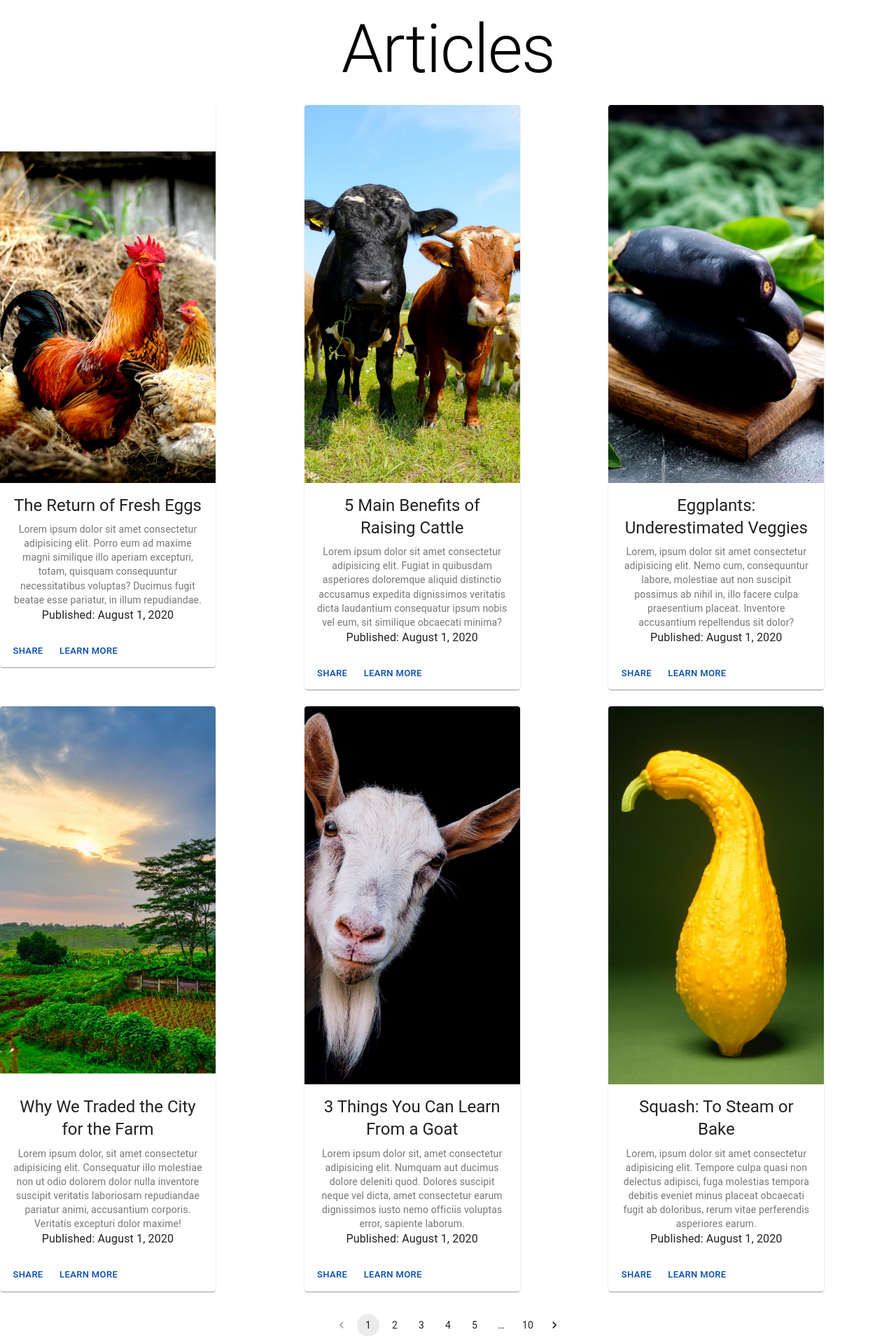
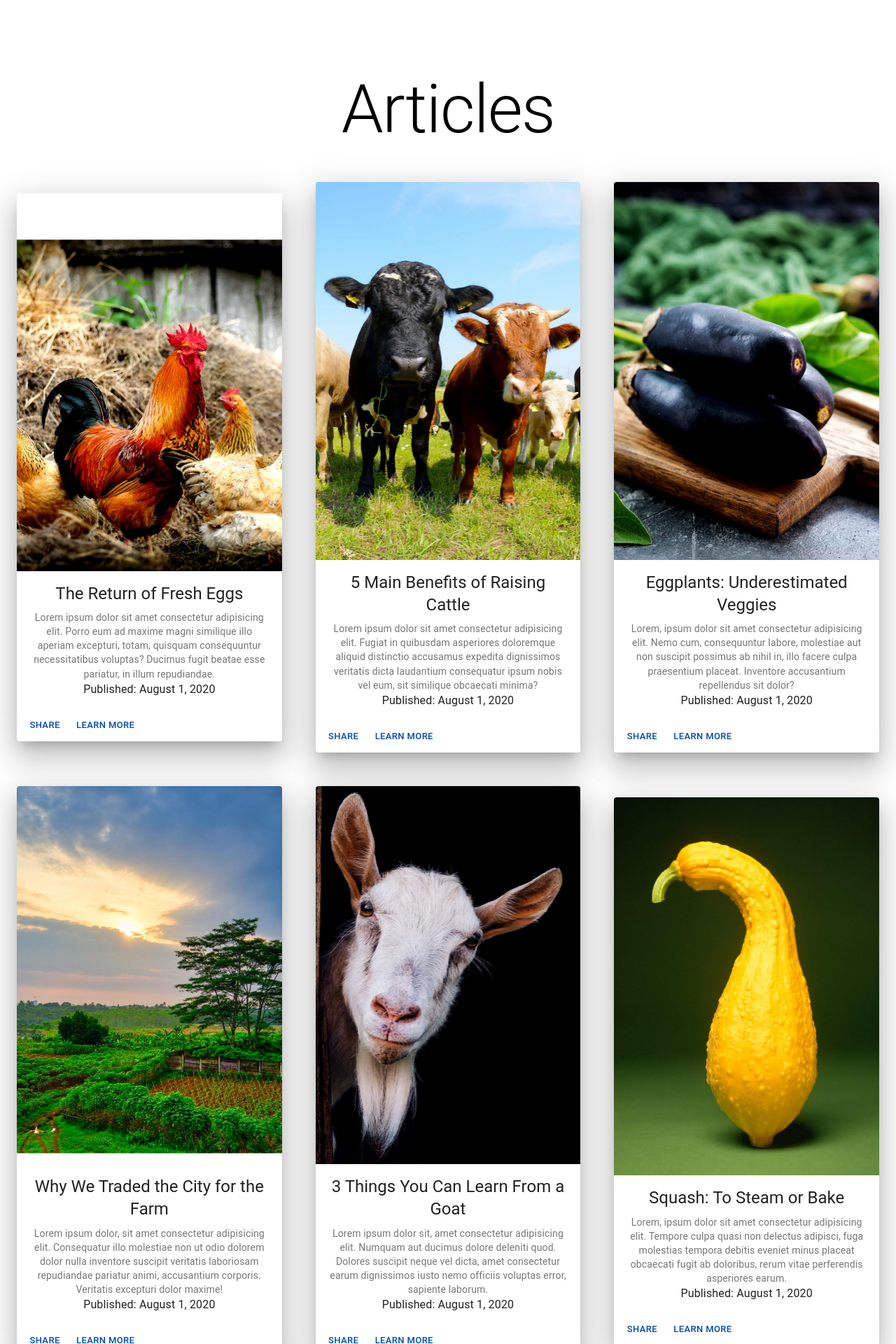
Before and after one commit to Delabove/Blog-Landing-Layout, a React (Create React App) app: page / in a window 1280 px wide. Shown: the part 760-2680 px from the top of the page at 70% size. Built offline with nearby package versions, Linux system fonts and the light colour scheme.

Commit message:
debugged materials white space scrollbar on right of page

```diff
--- a/package.json
+++ b/package.json
@@ -11,6 +11,7 @@
     "@testing-library/react": "^9.5.0",
     "@testing-library/user-event": "^7.2.1",
     "react": "^16.13.1",
+    "react-copyright": "0.0.1",
     "react-dom": "^16.13.1",
     "react-scripts": "3.4.3"
   },
--- a/src/App.js
+++ b/src/App.js
@@ -8,7 +8,7 @@ import Box from '@material-ui/core/Box'
 import Image from '../src/img/F.png';
 import Logo from '../src/img/logo.png';
 import { Container } from '@material-ui/core/';
-import { Grid } from '@material-ui/core/';
+import Grid from "@material-ui/core/Grid";
 import Card from '@material-ui/core/Card';
 import CardActionArea from '@material-ui/core/CardActionArea';
 import CardActions from '@material-ui/core/CardActions';
@@ -19,6 +19,9 @@ import Pagination from '@material-ui/lab/Pagination';
 import Paper from '@material-ui/core/Paper';
 import Tabs from '@material-ui/core/Tabs';
 import Tab from '@material-ui/core/Tab';
+import Divider from '@material-ui/core/Divider';
+import BottomNavigation from '@material-ui/core/BottomNavigation';
+
 
 
 
@@ -32,8 +35,8 @@ const useStyles = makeStyles((theme) => ({
   },
 
   logo:{
-    width: '250px',
-    height: '250px',
+    width: '200px',
+    height: '200px',
     borderRadius: '50%',
     overflow: 'hidden',
     position: "center",
@@ -51,39 +54,82 @@ const useStyles = makeStyles((theme) => ({
     alignItems: "center",
     color: "#fff",
     fontSize: "4rem",
-  },
-
-  blogsContainer:{
-    paddingTop: theme.spacing(3),
 
   },
 
+  blogsContainer: {
+    paddingTop: theme.spacing(20),
+
+
+  },
+
+  // gridContainer: {
+  //   marginLeft: theme.spacing(20, 'auto'), // '8px auto'
+  // },
+
   blogTitle:{
-    // fontWeight: 800,
+
     paddingBottom: theme.spacing(3),
 
   },
 
   card: {
-    maxWidth: '75%',
-    justifyContent: "center",
-    alignItems: "center",
+
+    maxWidth: '100%',
+    margin: theme.spacing(3)
+
   },
 
   media: {
     height: 540,
-    maxWidth: '100%',
+
+  },
+
+  cardActions: {
+    display: "flex",
+    margin: "0 10px",
+    justifyContent: "space-between"
+  },
+
+  author: {
+    display: "flex"
+  },
+
+  paginationContainer: {
     display: "flex",
     justifyContent: "center",
-    alignItems: "center",
+    marginBottom: 150,
+    marginTop: 150
   },
 
-  '& > *': {
-    marginTop: theme.spacing(2),
+  tabs: {
+    marginBottom: 150,
+    marginTop: 150,
+  } ,
+
+  archives:{
+    display: 'flex',
+    flexWrap: 'wrap',
+    justifyContent: "center",
+
+    '& > *': {
+      margin: theme.spacing(5),
+      width: theme.spacing(50),
+      height: theme.spacing(50),
+      backgroundColor: '#D3D3D3',
   },
-  paginationContainer: {
-    display: "flex",
-    justifyContent: "center"
+},
+  bottomNav:{
+    backgroundColor: "#000",
+  },
+
+  copyright:{
+    color: '#fff',
+    height: '300',
+    fontSize: 20,
+    display: 'flex',
+    justifyContent: 'center',
+    alignItems: 'center'
   }
 
 }));
@@ -100,16 +146,14 @@ function App() {
 
   return (
     <div className="App">
-    <AppBar className={classes.appBar} position="static">
+      <AppBar className={classes.appBar} position="static">
         <Toolbar>
           <img className={classes.logo} src={Logo} alt="Logo" />
-
         </Toolbar>
-
       </AppBar>
 
       <Box>
-        <Box className={classes.hero}> React Blog w/ Hero Image</Box>
+        <Box className={classes.hero}> React Blog</Box>
       </Box>
 
       <Container maxWidth="lg" className={classes.blogsContainer}>
@@ -118,9 +162,16 @@ function App() {
           </Typography>
       </Container>
 
-      <Grid container className={classes.container} spacing={(3)}>
+      <Grid
+      container
+      direction="row"
+      display="flex"
+      alignItems="center"
+      justify="center"
+      style={{ minWidth: '0'}}>
+
         <Grid item xs={12} sm={6} md={4}>
-          <Card className={classes.card}>
+          <Card className={classes.card} elevation={24}>
           <CardActionArea>
         <CardMedia
           className={classes.media}
@@ -151,7 +202,7 @@ function App() {
         </Grid>
 
         <Grid item xs={12} sm={6} md={4}>
-        <Card className={classes.card}>
+        <Card className={classes.card} elevation={24}>
           <CardActionArea>
         <CardMedia
           className={classes.media}
@@ -160,7 +211,7 @@ function App() {
         />
         <CardContent>
           <Typography gutterBottom variant="h5" component="h2">
-           5 Main Benefits of Raising Cattle
+            5 Main Benefits of Raising Cattle
           </Typography>
           <Typography variant="body2" color="textSecondary" component="p">
             Lorem ipsum dolor sit amet consectetur adipisicing elit. Fugiat in quibusdam asperiores doloremque aliquid distinctio accusamus expedita dignissimos veritatis dicta laudantium consequatur ipsum nobis vel eum, sit similique obcaecati minima?
@@ -182,7 +233,7 @@ function App() {
         </Grid>
 
         <Grid item xs={12} sm={6} md={4}>
-        <Card className={classes.card}>
+        <Card className={classes.card} elevation={24}>
           <CardActionArea>
         <CardMedia
           className={classes.media}
@@ -213,7 +264,7 @@ function App() {
         </Grid>
 
         <Grid item xs={12} sm={6} md={4}>
-        <Card className={classes.card}>
+        <Card className={classes.card} elevation={24}>
           <CardActionArea>
         <CardMedia
           className={classes.media}
@@ -244,7 +295,7 @@ function App() {
         </Grid>
 
         <Grid item xs={12} sm={6} md={4}>
-        <Card className={classes.card}>
+        <Card className={classes.card} elevation={24}>
           <CardActionArea>
         <CardMedia
           className={classes.media}
@@ -275,7 +326,7 @@ function App() {
         </Grid>
 
       <Grid item xs={12} sm={6} md={4}>
-          <Card className={classes.card}>
+          <Card className={classes.card} elevation={24}>
           <CardActionArea>
         <CardMedia
           className={classes.media}
@@ -314,7 +365,7 @@ function App() {
       Most Popular
     </Typography>
 
- <Paper className={classes.root}>
+ <Paper className={classes.tabs}>
       <Tabs
         value={value}
         onChange={handleChange}
@@ -322,11 +373,23 @@ function App() {
         textColor="primary"
         centered
       >
-        <Tab label="Most Viewed" />
-        <Tab label="Most Commented" />
-        <Tab label="Most Shared" />
+        <Tab className={classes.tab1} label="Most Viewed" />
+        <Tab  className={classes.tab2} label="Most Commented" />
+        <Tab  className={classes.tab3} label="Most Shared" />
       </Tabs>
     </Paper>
+
+    <Divider variant="middle" />
+      <Typography variant="h1" className={classes.archives}>
+        View more
+      </Typography>
+    <Divider variant="middle" />
+
+    <BottomNavigation className={classes.bottomNav}>
+        <Typography className={classes.copyright}>
+          ©2020 Texas Fresh
+        </Typography>
+    </BottomNavigation>
 
     </div>
   );
```
Also changed, not shown: 1 other file (tests, documents, lock files or other folders).
